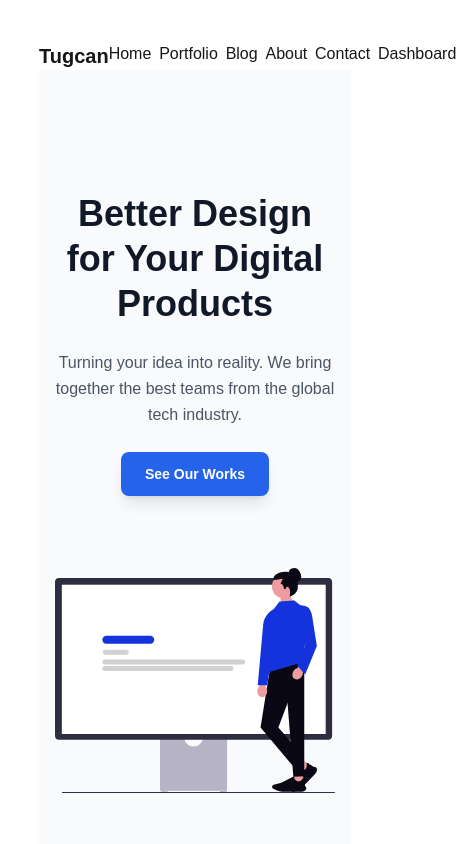
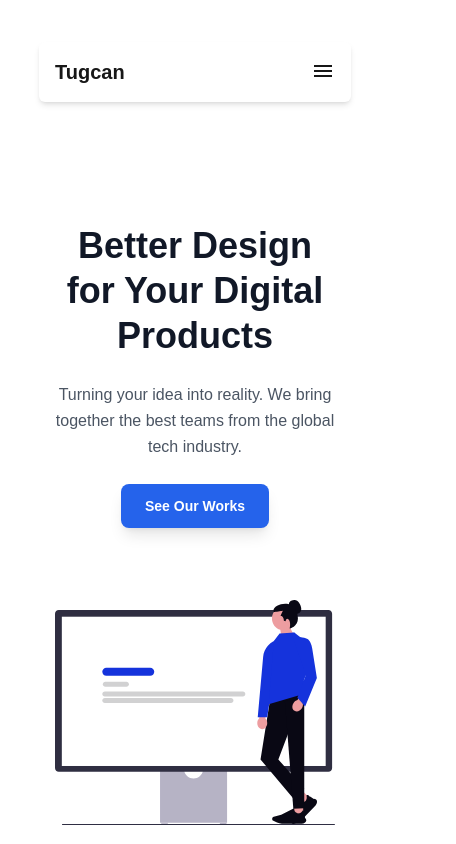
Before and after one commit to tugcan-kartal/Blog, a Next.js app: page / in a window 390 px wide. Shown: the top 844 px of the page, 456 px wide, since content can reach past the window. Built offline with nearby package versions, Linux system fonts and the light colour scheme.

Commit message:
updated homepage and navbar

```diff
--- a/src/app/page.tsx
+++ b/src/app/page.tsx
@@ -4,7 +4,7 @@ import Link from "next/link";
 
 export default function Home() {
   return (
-    <div className="flex justify-center items-center min-h-screen bg-gray-50">
+    <div className="flex justify-center items-center min-h-screen">
       <div className="container mx-auto flex flex-col lg:flex-row items-center gap-10 gap-x-[10vw] px-4 py-10">
 
         <div className="flex flex-col gap-6 max-w-lg text-center lg:text-left">
@@ -24,7 +24,7 @@ export default function Home() {
         </div>
 
         <div className="w-full lg:w-1/2 mt-8 lg:mt-0">
-          <Image src={HeroImage} alt="Hero Image" layout="responsive" priority />
+          <Image src={HeroImage} alt="Hero Image" priority />
         </div>
 
       </div>
--- a/src/components/navbar/Navbar.tsx
+++ b/src/components/navbar/Navbar.tsx
@@ -1,54 +1,57 @@
+"use client";
+
 import Link from "next/link";
-import React from "react";
+import React, { useState } from "react";
+import MenuIcon from '@mui/icons-material/Menu';
+import CloseIcon from '@mui/icons-material/Close'; // Kapatma ikonu ekleniyor
 
-const Navbar:React.FC=()=>{
+const Navbar: React.FC = () => {
+    const [isOpen, setIsOpen] = useState(false);
 
-    const data=[
-        {
-            title: "Home",
-            url: "/"
-        },
-        {
-            title: "Portfolio",
-            url: "/portfolio"
-        },
-        {
-            title: "Blog",
-            url: "/blog"
-        },
-        {
-            title: "About",
-            url: "/about"
-        },
-        {
-            title: "Contact",
-            url: "/contact"
-        },
-        {
-            title: "Dashboard",
-            url: "/dashboard"
-        }
-    ]
+    const data = [
+        { title: "Home", url: "/" },
+        { title: "Portfolio", url: "/portfolio" },
+        { title: "Blog", url: "/blog" },
+        { title: "About", url: "/about" },
+        { title: "Contact", url: "/contact" },
+        { title: "Dashboard", url: "/dashboard" }
+    ];
 
-    return(
-        <div>
-            <div className="flex justify-between mt-[5vh]">
+    return (
+        <div className="relative">
+            <div className="flex justify-between mt-[5vh] p-4 bg-white shadow-md rounded-md">
 
                 <div>
-                    <div className="text-xl font-semibold">Tugcan</div>
+                    <Link href={"/"} className="text-xl font-semibold">Tugcan</Link>
                 </div>
 
-                <div className="flex gap-x-[2vw]">
-                    {data.map((item,index)=>(
+                <div className="hidden md:flex gap-x-[2vw]">
+                    {data.map((item, index) => (
                         <div key={index}>
-                            <Link href={item.url}>{item.title}</Link>
+                            <Link href={item.url} className="text-gray-700 hover:text-blue-600 transition duration-300">{item.title}</Link>
                         </div>
                     ))}
                 </div>
 
+                <div className="md:hidden">
+                    <button onClick={() => setIsOpen(!isOpen)}>
+                        {isOpen ? <CloseIcon /> : <MenuIcon />}
+                    </button>
+                </div>
             </div>
+
+            {/* Mobil Menü */}
+            {isOpen && (
+                <div className="md:hidden flex flex-col bg-gray-50 shadow-lg rounded-lg mt-2 p-4">
+                    {data.map((item, index) => (
+                        <Link key={index} href={item.url}>
+                            <div className="py-2 text-lg text-gray-800 hover:text-blue-600 transition duration-300">{item.title}</div>
+                        </Link>
+                    ))}
+                </div>
+            )}
         </div>
-    )
+    );
 }
 
 export default Navbar;
```
Also changed, not shown: package.json (+9 -5 lines), deneme.tsx (added), 1 other file (tests, documents, lock files or other folders).
